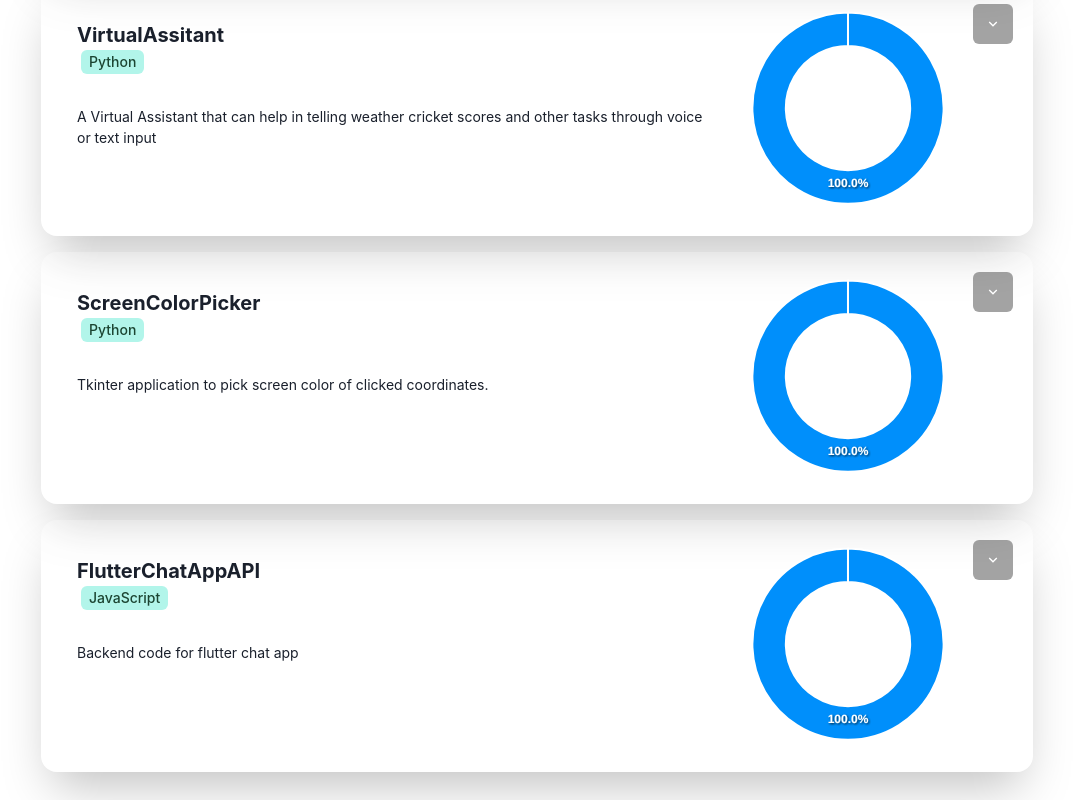
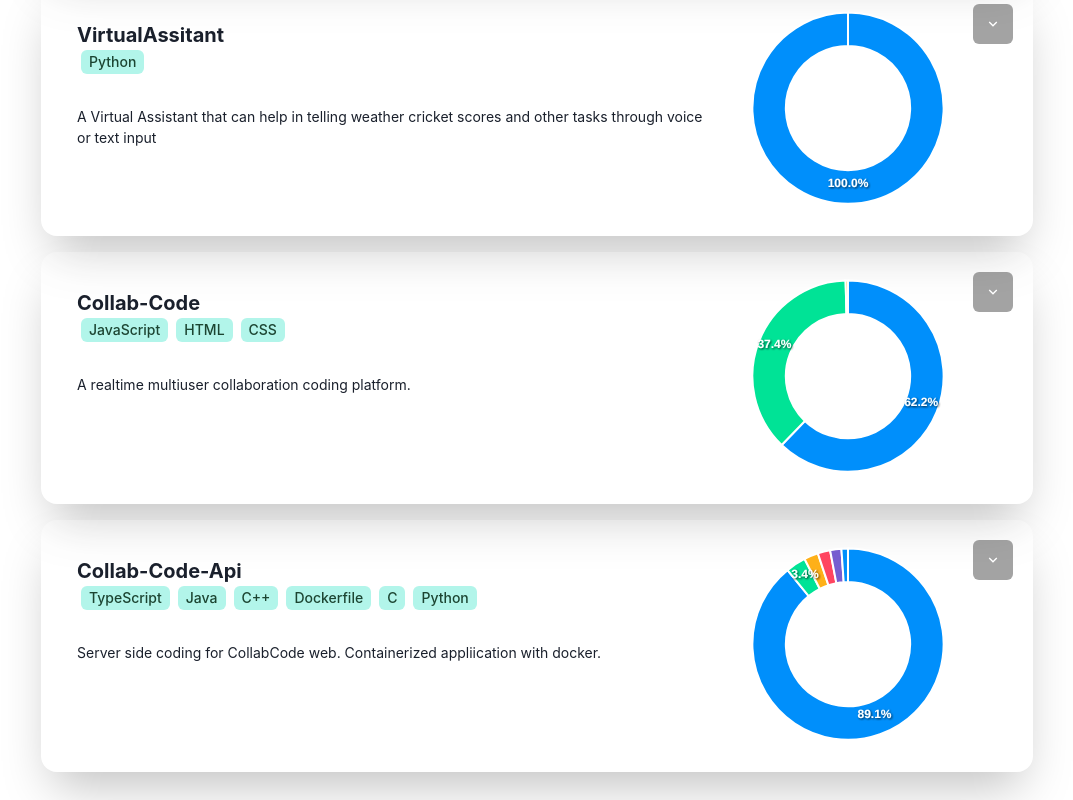
Before and after one commit to ssrajputtheboss/portfolio, a React (Create React App) app: page / in a window 1280 px wide. Shown: the part 1491-2291 px from the top of the page, without its empty margins (103-1176 px from the left). Built offline with nearby package versions, Linux system fonts and the light colour scheme; no server answers.

Commit message:
added collab-code web and api both; removed screen-color-picker and flutter chat api;

```diff
--- a/package.json
+++ b/package.json
@@ -22,8 +22,10 @@
     "react-apexcharts": "^1.3.9",
     "react-dom": "^17.0.2",
     "react-icons": "^4.2.0",
+    "react-markdown": "^6.0.2",
     "react-scripts": "4.0.3",
     "react-syntax-highlighter": "^15.4.3",
+    "remark-gfm": "^1.0.0",
     "typescript": "^4.1.2",
     "web-vitals": "^1.0.1"
   },
--- a/src/Components/Header/ShowCard/index.tsx
+++ b/src/Components/Header/ShowCard/index.tsx
@@ -70,7 +70,7 @@ export default function ShowCard(props: Props): React.ReactElement{
                             w="7"
                             mx="2"
                             >
-                                <Icon as={ CgOrganisation } h="5" w="5" color="grey.400" />
+                                <Icon as={ CgOrganisation } h="5" w="5" color="white" />
                             </IconButton>
                            <Text fontSize="sm" fontWeight="medium" color="green.900"> IIIT Kottayam </Text>
                         </Flex>
--- a/src/Components/ReadMe/index.tsx
+++ b/src/Components/ReadMe/index.tsx
@@ -9,6 +9,8 @@ import { fetchReadMeFromURL, getReadMeJSON } from "../../helpers";
 import { useState } from "react";
 import { useEffect } from "react";
 import GetReadMeWidget from "./GetReadMeWidget";
+import ReactMarkdown from 'react-markdown';
+import gfm from "remark-gfm";
 
 export default function ReadMe( { src } : ReadMeProps ) : React.ReactElement{
     const [ text , setText ] = useState<string>('');
@@ -19,6 +21,8 @@ export default function ReadMe( { src } : ReadMeProps ) : React.ReactElement{
         };
         fetchData();
     } );
+    if(src === 'https://ssrajputtheboss.github.io/collab-code-web/README.md' || src ==='https://ssrajputtheboss.github.io/collab-code-api/README.md')
+        return <ReactMarkdown remarkPlugins={[gfm]} children={text} />;
     const readmeJson : Map< ReadMeKey , ReadMeValue > = getReadMeJSON( text );
     const imgUrls : Array< [ReadMeKey , ReadMeValue]> = Array.from(readmeJson).filter( ( [k,v], i ) => {
         return k.info === 'image';
--- a/src/data/data.json
+++ b/src/data/data.json
@@ -87,23 +87,44 @@
             }]
         } ,
         {
-            "header" : "ScreenColorPicker" ,
-            "url" : "https://ssrajputtheboss.github.io/screen-color-picker/README.md",
-            "description" : "Tkinter application to pick screen color of clicked coordinates." ,
-            "stack":["Python"],
+            "header" : "Collab-Code" ,
+            "url" : "https://ssrajputtheboss.github.io/collab-code-web/README.md",
+            "description" : "A realtime multiuser collaboration coding platform." ,
+            "stack":["Html"],
             "langs" : [{
-                "name": "Python",
-                "data": 100.0
+                "name": "JavaScript",
+                "data": 62.2
+            },{
+                "name":"HTML",
+                "data":37.4
+            },{
+                "name":"CSS",
+                "data":0.4
             }]
         } ,
         {
-            "header" : "FlutterChatAppAPI" ,
-            "url" : "https://ssrajputtheboss.github.io/flutter-chat-app-api/README.md",
-            "description" : "Backend code for flutter chat app" ,
-            "stack":["Flutter","NodeJS","PostgreSQL","Express"],
+            "header" : "Collab-Code-Api" ,
+            "url" : "https://ssrajputtheboss.github.io/collab-code-api/README.md",
+            "description" : "Server side coding for CollabCode web. Containerized appliication with docker." ,
+            "stack":["NodeJS","MongoDB","Express"],
             "langs" : [{
-                "name": "JavaScript",
-                "data": 100.0
+                "name": "TypeScript",
+                "data": 89.1
+            },{
+                "name": "Java",
+                "data": 3.4
+            },{
+                "name": "C++",
+                "data": 2.4
+            },{
+                "name": "Dockerfile",
+                "data": 2.1
+            },{
+                "name": "C",
+                "data": 1.9
+            },{
+                "name": "Python",
+                "data": 1.1
             }]
         }
 ]
```
Also changed, not shown: 1 other file (tests, documents, lock files or other folders).
